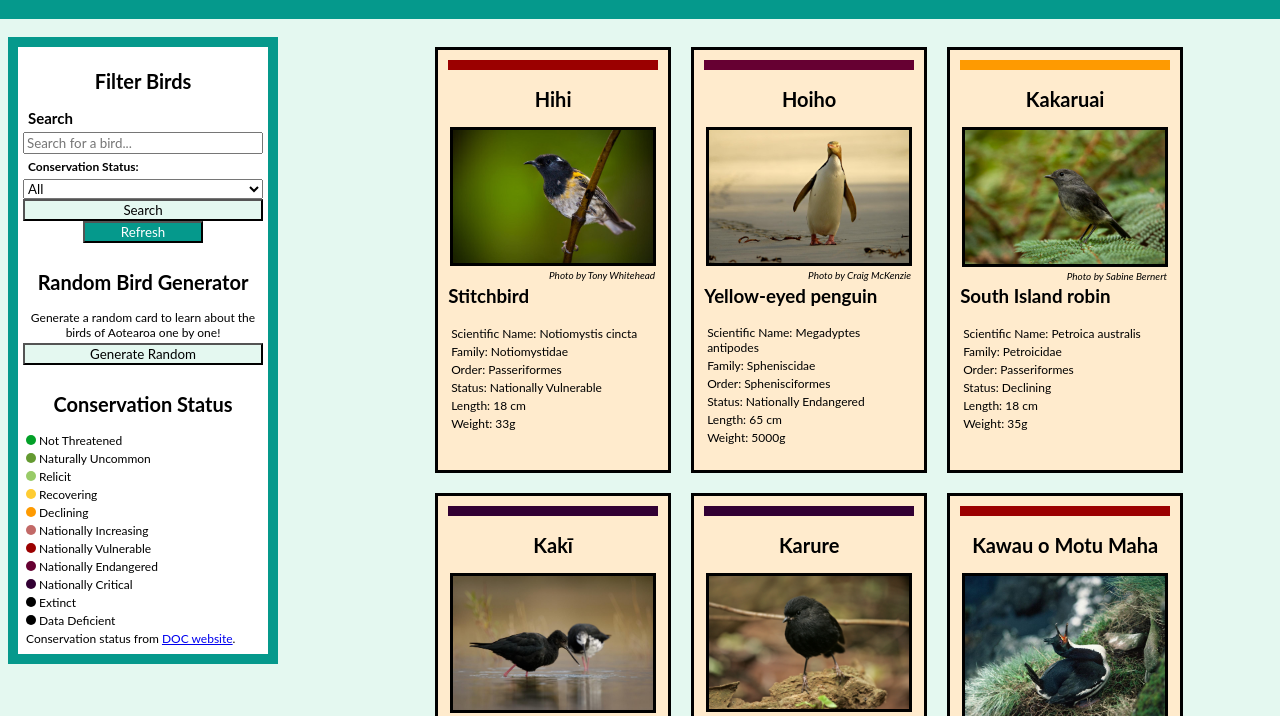
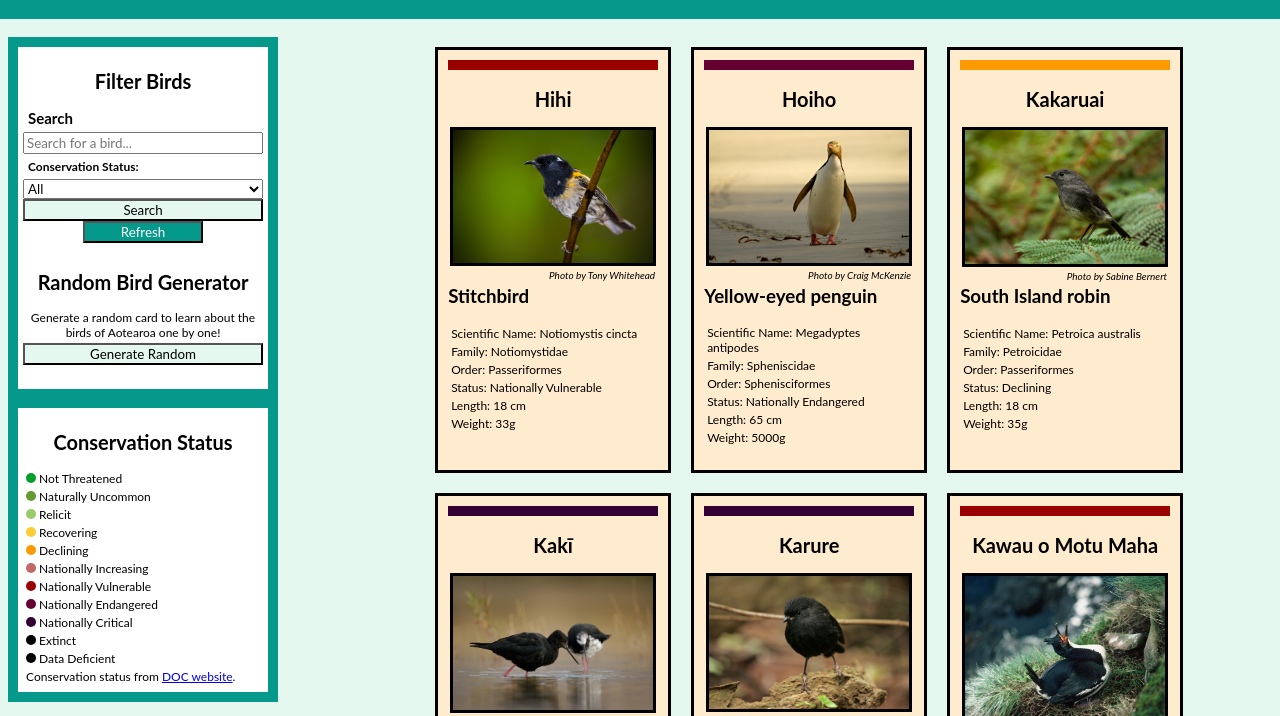
Before and after one commit to saaraMghani/nzbirds, a website: page index.html in a window 1280 px wide. Shown: the part 63-779 px from the top of the page. Drawn offline with Linux system fonts and the light colour scheme.

Commit message:
after rewind index.html

```diff
--- a/index.html
+++ b/index.html
@@ -3,7 +3,7 @@
 
   <head>
     <title>NZ Birds: COSC203 Assignment 01</title>
-    <link href="style.css" rel="stylesheet"/>
+    <link href="./style.css" rel="stylesheet" />
     <script defer src="nzbirds.js"></script>
   </head>
 
@@ -22,10 +22,12 @@
         <div class="search-bar">
             <h4>Search</h4>
             <form id="search-form">
-                <input id="search-text"
+                <input
+                  id="search-text"
                   type="text"
                   autocomplete="on"
-                  placeholder="Search for a bird..."/>
+                  placeholder="Search for a bird..."
+                />
               </form>
             </div>
 
@@ -60,7 +62,10 @@
           <h2>Random Bird Generator</h2>
           <p style = text-align:center>Generate a random card to learn about the birds of Aotearoa one by one!</p>
           <button id="random-button" type="submit">Generate Random</button>
+          <br />
         </div>
+
+        <br />
 
         <div class="conservation-status-key">
           <h2>Conservation Status</h2>
```
